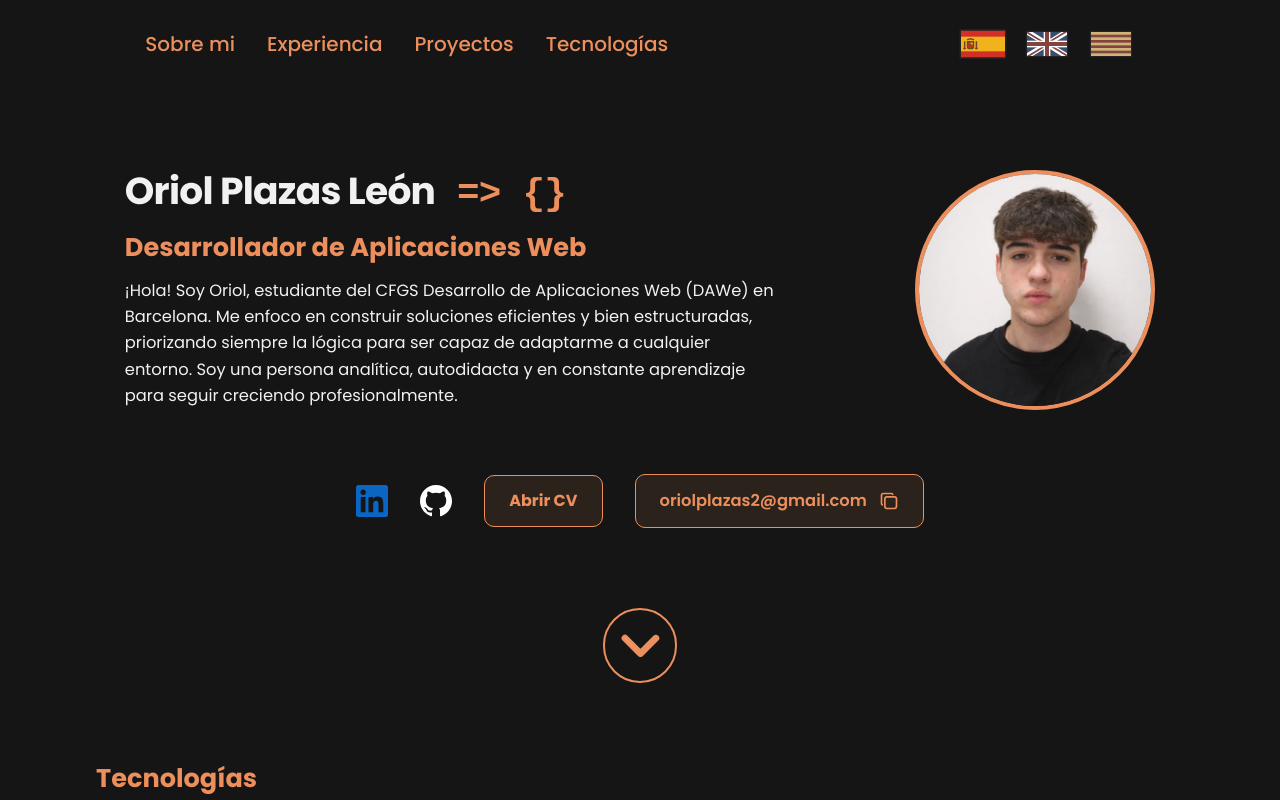
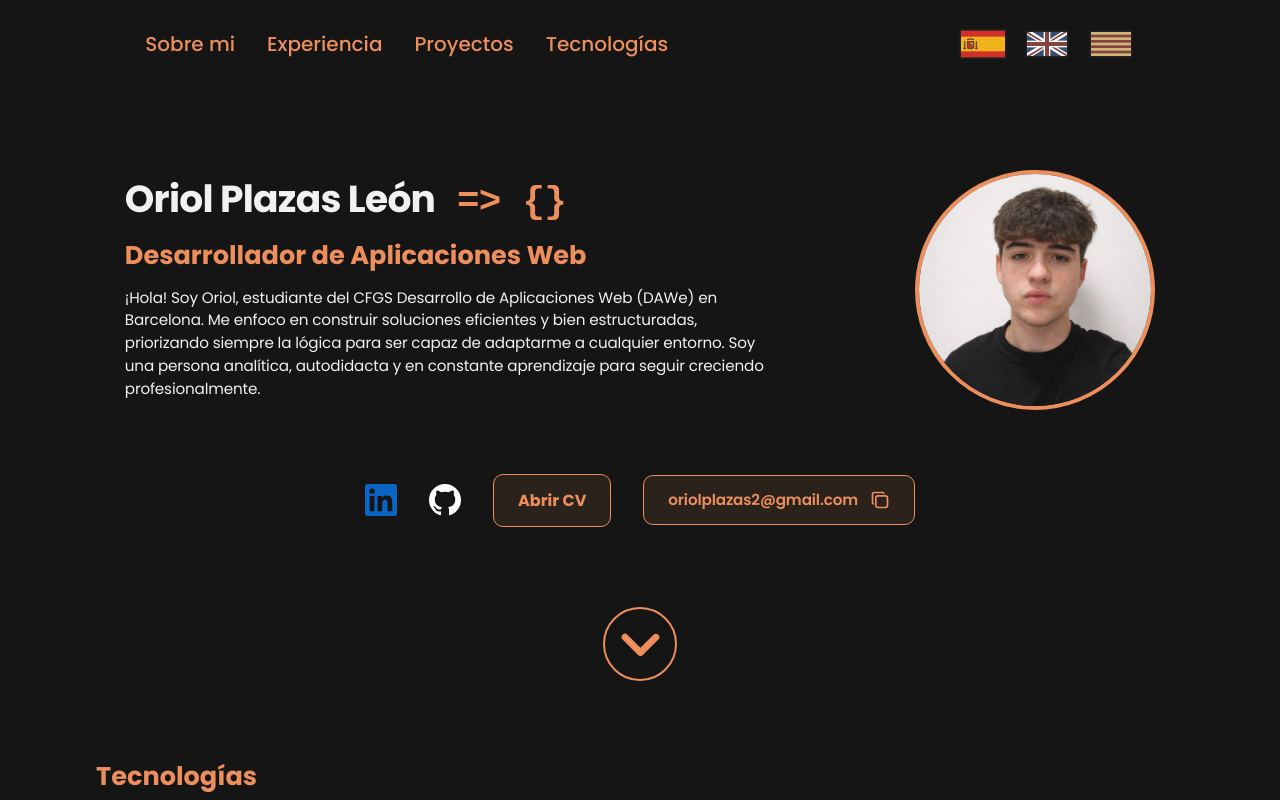
Before and after one commit to oriioll/portfolio, a Vue app: page / in a window 1280 px wide. Shown: the top 800 px of the page. Built offline with nearby package versions, Linux system fonts and the light colour scheme; a web font is replaced by a local one.

Commit message:
fix: make font size of paragraphs smaller

```diff
--- a/src/styles/root.css
+++ b/src/styles/root.css
@@ -30,10 +30,10 @@
     --code-font: 'Cascadia Code', monospace;
 
     /*Font Sizes  - https://typescale.com  - Major Secpnd (https://gemini.google.com)*/
-    --step--2: clamp(0.69rem, 0.68rem + 0.07vw, 0.75rem);
-    --step--1: clamp(0.78rem, 0.76rem + 0.1vw, 0.88rem);
-    --step-0: clamp(0.9rem, 0.86rem + 0.2vw, 1.05rem);   /* p */
-    --step-1: clamp(1.05rem, 1rem + 0.25vw, 1.25rem);   /* h6 */
+    --step--2: clamp(0.6rem, 0.58rem + 0.08vw, 0.7rem);
+    --step--1: clamp(0.7rem, 0.68rem + 0.1vw, 0.85rem);
+    --step-0: clamp(0.8rem, 0.75rem + 0.25vw, 1.05rem);
+    --step-1: clamp(1rem, 0.95rem + 0.25vw, 1.2rem);
     --step-2: clamp(1.15rem, 1.08rem + 0.35vw, 1.45rem); /* h5 */
     --step-3: clamp(1.3rem, 1.2rem + 0.5vw, 1.7rem);    /* h4 */
     --step-4: clamp(1.5rem, 1.35rem + 0.75vw, 2.1rem);  /* h2-h3 */
@@ -46,7 +46,11 @@ h3 { font-size: var(--step-3); line-height: 1.2; }
 h4 { font-size: var(--step-2); }
 h5 { font-size: var(--step-1); }
 h6 { font-size: var(--step-0); }
-p  { font-size: var(--step-0); line-height: 1.6; }
+p  {
+    font-size: var(--step-0);
+    line-height: 1.5;
+    letter-spacing: -0.01em;
+}
 
 
 /*Default Styles for body*/
```
